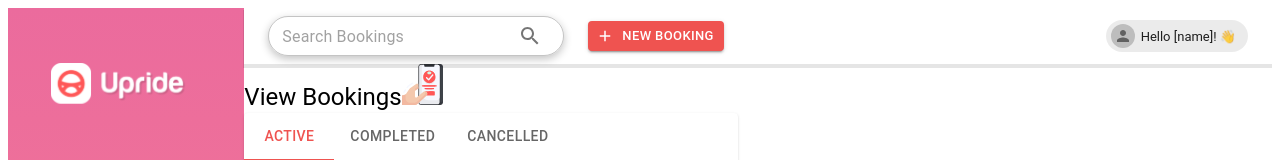
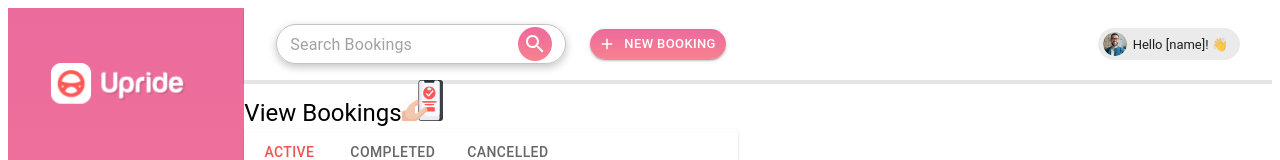
Before and after one commit to decipher-cs/upride-reactjs-task, a React (Vite) app: page / in a window 1280 px wide. Shown: the top 160 px of the page. Built offline with nearby package versions, Linux system fonts and the light colour scheme; no server answers.

Commit message:
Fully customized TitleBar

```diff
--- a/src/components/TitleBar.tsx
+++ b/src/components/TitleBar.tsx
@@ -1,7 +1,7 @@
 import { Avatar, Box, Button, Chip, Container, IconButton, InputAdornment, SxProps, TextField } from '@mui/material'
-import FaceIcon from '@mui/icons-material/Face'
 import AddIcon from '@mui/icons-material/Add'
 import SearchIcon from '@mui/icons-material/Search'
+import avatarImg from '../assets/avatarImg.png'
 
 export const TitleBar = (props: { sx: SxProps }) => {
     return (
@@ -13,29 +13,52 @@ export const TitleBar = (props: { sx: SxProps }) => {
                 alignItems: 'center',
                 justifyContent: 'space-between',
                 boxShadow: '0px 3px 0px 1px hsla(0, 0%, 0%, 0.1)',
-                px: 3,
-                py: 1,
+                px: 4,
+                py: 2,
             }}
         >
             <Box display='flex' alignItems='center' gap={3}>
                 <TextField
                     size='small'
                     placeholder='Search Bookings'
+                    variant='outlined'
                     InputProps={{
                         endAdornment: (
                             <InputAdornment variant='filled' position='end'>
-                                <IconButton>
-                                    <SearchIcon />
+                                <IconButton
+                                    sx={{
+                                        background:
+                                            'linear-gradient(180deg, #EB6B9D 0%, rgba(255, 87, 87, 0.7) 138.64%)',
+                                    }}
+                                    size='small'
+                                >
+                                    <SearchIcon
+                                        sx={{
+                                            fill: 'white',
+                                        }}
+                                    />
                                 </IconButton>
                             </InputAdornment>
                         ),
                     }}
                 />
-                <Button size='small' startIcon={<AddIcon />} variant='contained'>
+                <Button
+                    size='small'
+                    startIcon={<AddIcon />}
+                    variant='contained'
+                    sx={{
+                        background: 'linear-gradient(180deg, #EB6B9D 0%, rgba(255, 87, 87, 0.7) 138.64%)',
+                        borderRadius: 44,
+                    }}
+                >
                     New Booking
                 </Button>
             </Box>
-            <Chip avatar={<Avatar />} onClick={() => console.log('clicked the chip')} label='Hello [name]! 👋' />
+            <Chip
+                avatar={<Avatar src={avatarImg} />}
+                onClick={() => console.log('clicked the chip')}
+                label='Hello [name]! 👋'
+            />
         </Box>
     )
 }
```
